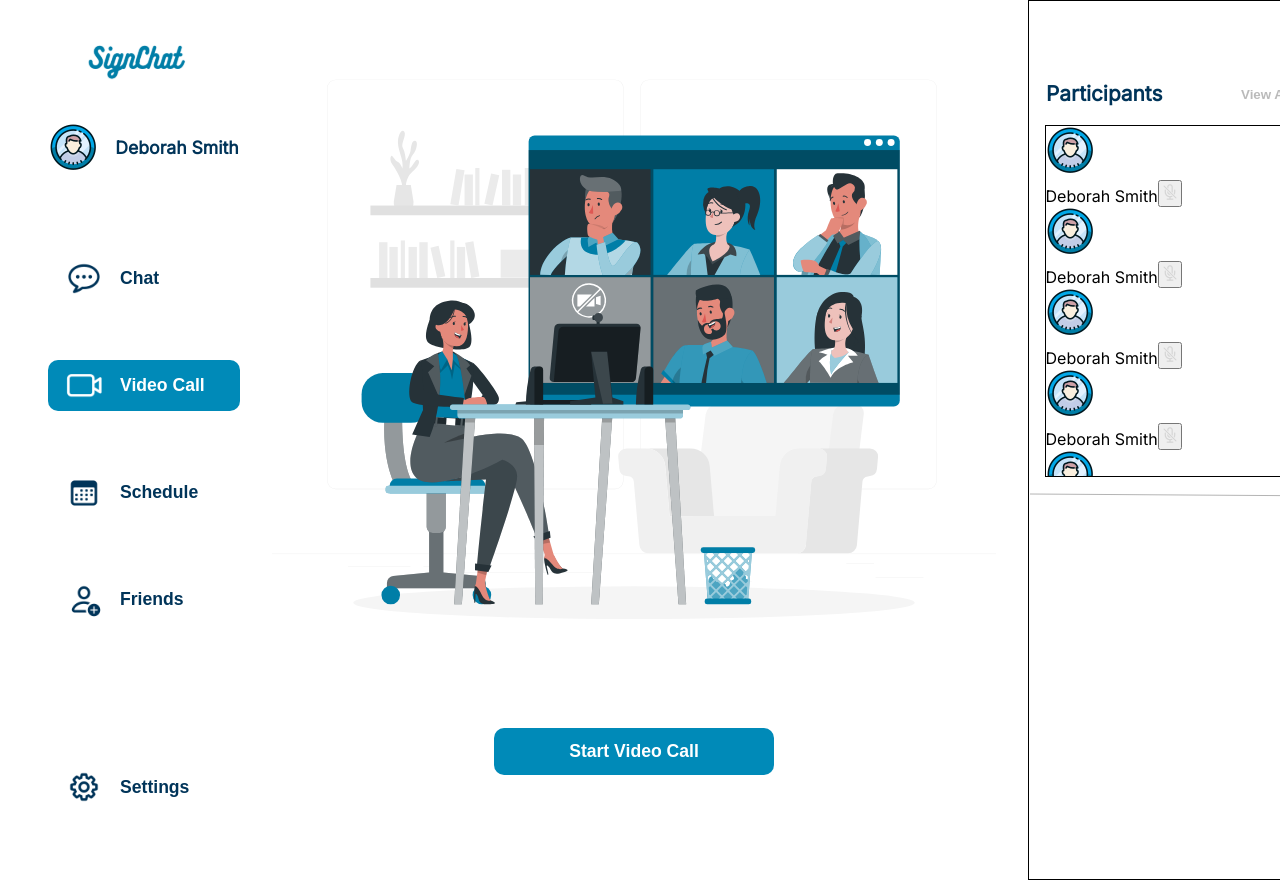
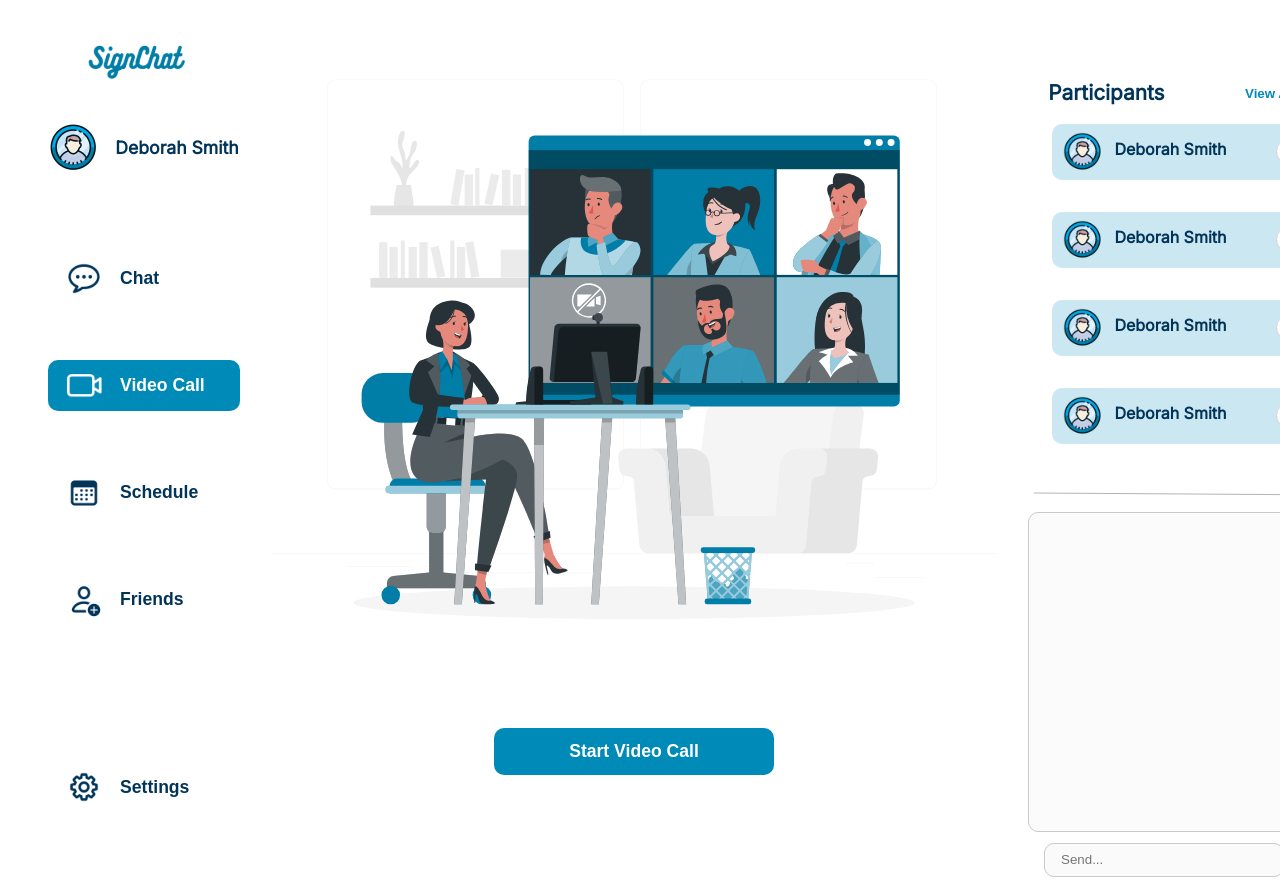
Before and after one commit to SignLink/Signchat-Frontend, a React (Create React App) app: page /user/videocall in a window 1280 px wide. Shown: the top 880 px of the page. Built offline with nearby package versions, Linux system fonts and the light colour scheme.

Commit message:
added chat box

```diff
--- a/src/User Video Call Page/User Video Call Components/VideoCallParticipants.css
+++ b/src/User Video Call Page/User Video Call Components/VideoCallParticipants.css
@@ -1,5 +1,4 @@
 .videocall-participants-main {
-    border: 1px solid black;
     width: 27rem;
     display: flex;
     flex-direction: column;
@@ -14,35 +13,130 @@
     display: flex;
     justify-content: center;
 }
-.participants{
+
+.participants {
     width: 90%;
 }
-.videocall-participants-main{
+
+.videocall-participants-main {
     padding-top: 5rem;
 }
+
 .participants-title {
     display: flex;
     gap: 3rem;
     justify-content: center;
 }
-.participants-title h2{
+
+.participants-title h2 {
     font-size: 1.3rem;
     color: var(--font-color);
 }
-.participants-title button{
+
+.participants-title button {
     width: 40%;
     padding: .4rem 1rem;
     background-color: white;
     border: none;
     cursor: pointer;
     font-weight: 700;
-    color: #bababa;
+    color: var(--nav-font-color);
 }
-.participants-lists{
-    border: 1px solid black;
+
+.participants-lists {
     min-height: 22rem;
     height: 40vh;
     margin: 1rem auto;
     width: 100%;
     overflow-y: auto;
 }
+
+.participants-box {
+    width: 17rem;
+    height: 3.5rem;
+    margin: 0rem auto 2rem auto;
+    display: flex;
+    align-items: center;
+    gap: .7rem;
+    padding: .7rem;
+    border-radius: 10px;
+    background-color: #008ab834;
+    font-weight: 700;
+    color: var(--font-color);
+
+}
+
+.participants-name-and-mute {
+    display: flex;
+    justify-content: space-between;
+    width: 75%;
+}
+
+.participants-box img {
+    width: 40px;
+    height: 40px;
+}
+
+.participants-box button {
+    background-color: #fff;
+    border-radius: 50px;
+    border: 1px solid #d5d5d5;
+    padding: .1rem;
+    display: flex;
+    align-items: center;
+    justify-content: center;
+
+}
+
+.participants-box button img {
+    width: 20px;
+    height: 20px;
+}
+.videocall-chat-box{
+    margin-top: 1rem;
+    width: 20rem;
+    border: 1px solid #cacaca;
+    height: 20rem;
+    border-radius: 10px;
+    background-color: #fbfbfb;
+}
+.videocall-send{
+    margin-top: .5rem;
+    width: 20rem;
+    height: 2.5rem;
+    display: flex;
+    justify-content:center;
+    align-items: center;
+}
+.videocall-send button{
+    border-radius: 50px;
+    padding: .3rem;
+    border: none;
+    background-color: #008ab8;
+    display: flex;
+    align-items: center;
+    justify-content: center;
+}
+.videocall-send button img{
+    width: 25px;
+    height: 25px;
+}
+.videocall-send-div{
+    width: 15%;
+    display: flex;
+    justify-content: center;
+    align-items: center;
+}
+.videocall-send input{
+    width: 15rem;
+    height: 2rem;
+    padding: 1rem;
+    border-radius: 10px;
+    border: 1px solid #cacaca;
+    background-color: #fafafa;
+}
+.videocall-send input:focus{
+    border: 2px solid #008ab8;
+    outline: none;
+    background-color: #fff;
+}
--- a/src/User Video Call Page/User Video Call Components/VideoCallParticipants.tsx
+++ b/src/User Video Call Page/User Video Call Components/VideoCallParticipants.tsx
@@ -3,7 +3,7 @@ import "./VideoCallParticipants.css";
 import line from "../../Images/Line.svg";
 import profile from "../../Icons/male-user.svg";
 import mute from "../../Icons/mute-unmute.svg";
-
+import send from "../../Icons/sent.svg";
 function VideoCallParticipants() {
   const participantsLists = [
     {
@@ -50,9 +50,9 @@ function VideoCallParticipants() {
         <div className="participants-lists">
           {participantsLists.map(function (names, index) {
             return (
-              <div key={index}>
+              <div key={index} className="participants-box">
                 <img src={profile} alt="profile-pic" />
-                <div>
+                <div className="participants-name-and-mute">
                   <span>{names.name}</span>
                   <button>
                     <img src={mute} alt="mute-button" />
@@ -69,7 +69,14 @@ function VideoCallParticipants() {
       </span>
       <div className="videocall-chat-main">
         <div className="videocall-chat-box"></div>
-        <div className="videocall-send"></div>
+        <div className="videocall-send">
+          <input type="text" placeholder="Send..." id="Send-input" />
+          <div className="videocall-send-div">
+            <button>
+              <img src={send} alt="send" />
+            </button>
+          </div>
+        </div>
       </div>
     </div>
   );
```
Also changed, not shown: src/Icons/sent.svg (added).
